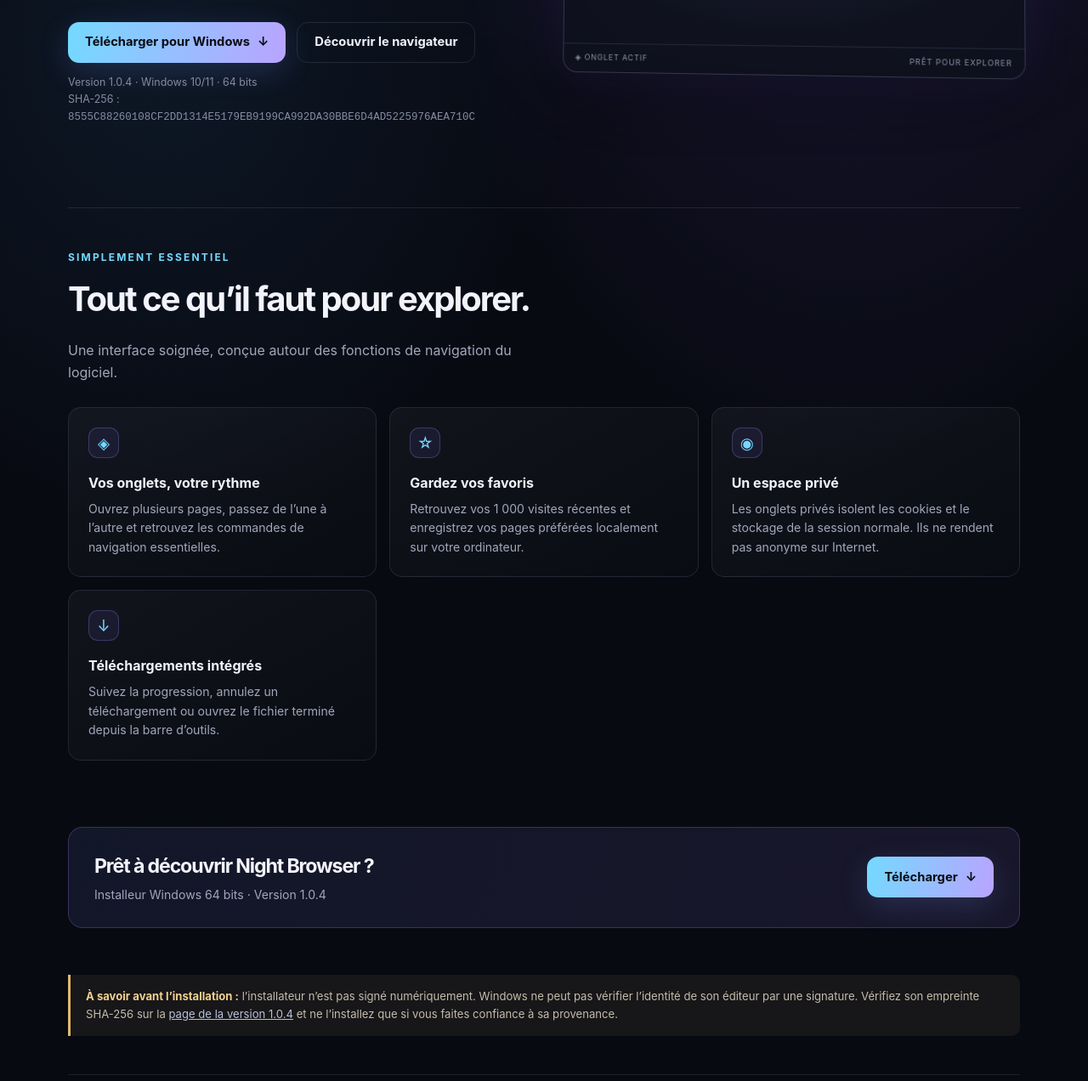
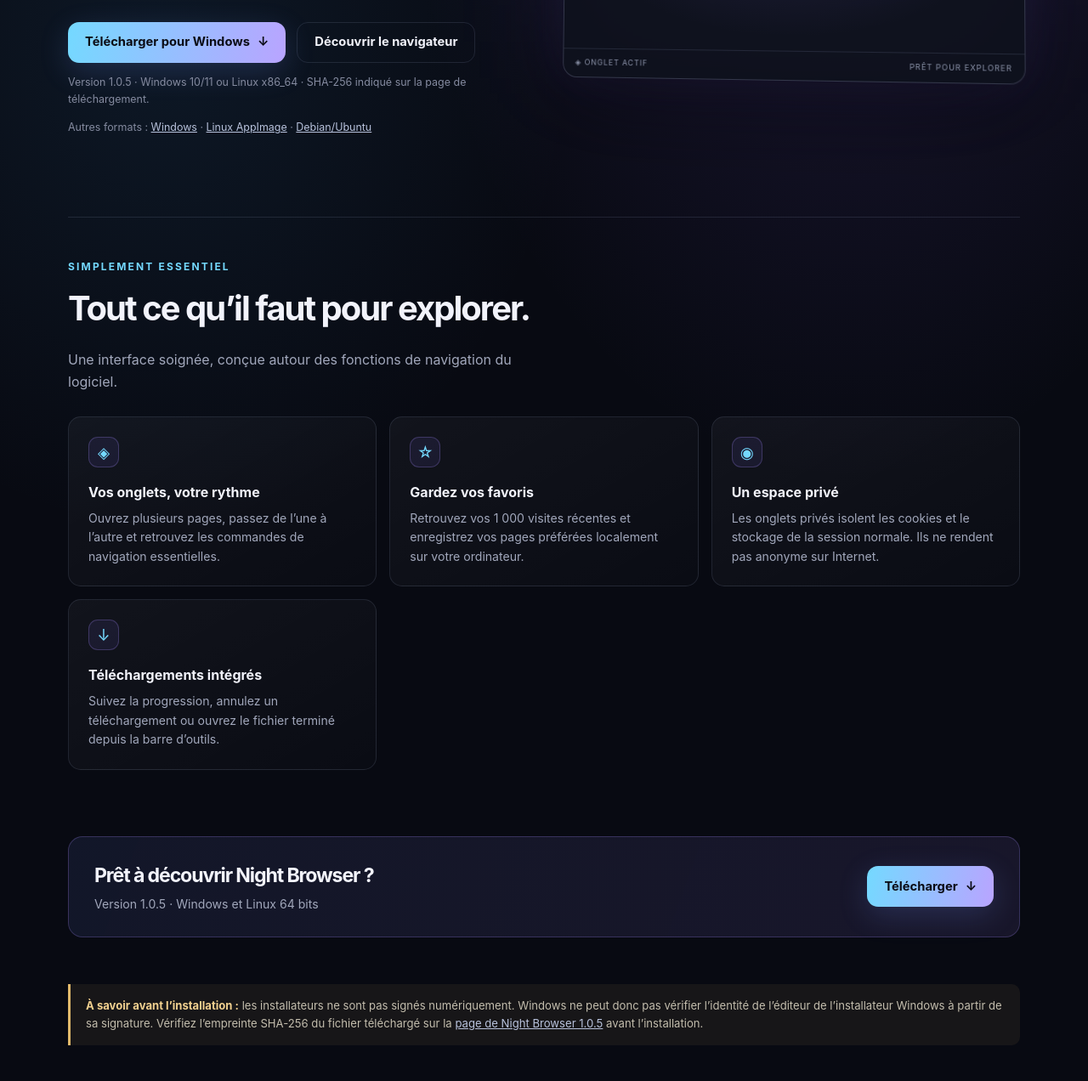
Before and after one commit to jujulian1607h/nova-browser, a plain HTML site: page index.html in a window 1280 px wide. Shown: the part 499-1771 px from the top of the page at 85% size. Drawn offline with Linux system fonts and the light colour scheme.

Commit message:
Prepare Night Browser 1.0.5 multi-platform release: index.html

```diff
--- a/index.html
+++ b/index.html
@@ -4,9 +4,9 @@
   <meta charset="utf-8">
   <meta name="viewport" content="width=device-width, initial-scale=1">
   <meta name="theme-color" content="#080a12">
-  <meta name="description" content="Découvrez Night Browser, un navigateur Windows au design futuriste, avec onglets, favoris et navigation privée.">
+  <meta name="description" content="Découvrez Night Browser pour Windows et Linux : navigateur au design futuriste, avec onglets, favoris, historique et téléchargements.">
   <meta property="og:title" content="Night Browser — Explorez autrement">
-  <meta property="og:description" content="Un navigateur Windows au design nocturne, prêt à explorer le web.">
+  <meta property="og:description" content="Un navigateur pour Windows et Linux au design nocturne, prêt à explorer le web.">
   <meta property="og:type" content="website">
   <title>Night Browser — Explorez autrement</title>
   <style>
@@ -118,14 +118,19 @@
       <div>
         <div class="eyebrow">Le web, côté nuit</div>
         <h1 id="hero-title">Explorez <span>autrement.</span></h1>
-        <p class="intro">Découvrez Night Browser : une expérience de navigation Windows au design nocturne, pensée pour garder vos onglets, vos favoris et votre espace privé à portée de main.</p>
+        <p class="intro">Découvrez Night Browser : une expérience de navigation au design nocturne pour Windows et Linux, avec vos onglets, vos favoris, votre historique et vos téléchargements à portée de main.</p>
         <div class="actions">
-          <a class="button button-primary" href="https://github.com/jujulian1607h/nova-browser/releases/download/v1.0.4/Night-Browser-Setup-1.0.4.exe" download>
+          <a class="button button-primary" id="primaryDownload" href="https://github.com/jujulian1607h/nova-browser/releases/download/v1.0.5/Night-Browser-Setup-1.0.5.exe" download>
             Télécharger pour Windows <span aria-hidden="true">↓</span>
           </a>
           <a class="button" href="#fonctionnalites">Découvrir le navigateur</a>
         </div>
-        <p class="requirements">Version 1.0.4 · Windows 10/11 · 64 bits<br>SHA-256 : <code>8555C88260108CF2DD1314E5179EB9199CA992DA30BBE6D4AD5225976AEA710C</code></p>
+        <p class="requirements" id="platformInfo">Version 1.0.5 · Windows 10/11 ou Linux x86_64 · SHA-256 indiqué sur la page de téléchargement.</p>
+        <p class="requirements download-alternatives">Autres formats :
+          <a class="text-link" href="https://github.com/jujulian1607h/nova-browser/releases/download/v1.0.5/Night-Browser-Setup-1.0.5.exe">Windows</a> ·
+          <a class="text-link" href="https://github.com/jujulian1607h/nova-browser/releases/download/v1.0.5/Night-Browser-1.0.5-x64.AppImage">Linux AppImage</a> ·
+          <a class="text-link" href="https://github.com/jujulian1607h/nova-browser/releases/download/v1.0.5/Night-Browser-1.0.5-x64.deb">Debian/Ubuntu</a>
+        </p>
       </div>
 
       <div class="preview-wrap" role="img" aria-label="Aperçu illustré de l’interface sombre de Night Browser">
@@ -172,13 +177,13 @@
     <section class="shell download" aria-labelledby="download-title">
       <div>
         <h2 id="download-title">Prêt à découvrir Night Browser ?</h2>
-        <p>Installeur Windows 64 bits · Version 1.0.4</p>
+        <p id="footerDownloadInfo">Version 1.0.5 · Windows et Linux 64 bits</p>
       </div>
-      <a class="button button-primary" href="https://github.com/jujulian1607h/nova-browser/releases/download/v1.0.4/Night-Browser-Setup-1.0.4.exe" download>Télécharger <span aria-hidden="true">↓</span></a>
+      <a class="button button-primary" id="footerDownload" href="https://github.com/jujulian1607h/nova-browser/releases/download/v1.0.5/Night-Browser-Setup-1.0.5.exe" download>Télécharger <span aria-hidden="true">↓</span></a>
     </section>
 
     <aside class="shell security" aria-label="Information de sécurité">
-      <strong>À savoir avant l’installation :</strong> l’installateur n’est pas signé numériquement. Windows ne peut pas vérifier l’identité de son éditeur par une signature. Vérifiez son empreinte SHA-256 sur la <a class="text-link" href="https://github.com/jujulian1607h/nova-browser/releases/tag/v1.0.4">page de la version 1.0.4</a> et ne l’installez que si vous faites confiance à sa provenance.
+      <strong>À savoir avant l’installation :</strong> les installateurs ne sont pas signés numériquement. Windows ne peut donc pas vérifier l’identité de l’éditeur de l’installateur Windows à partir de sa signature. Vérifiez l’empreinte SHA-256 du fichier téléchargé sur la <a class="text-link" href="https://github.com/jujulian1607h/nova-browser/releases/tag/v1.0.5">page de Night Browser 1.0.5</a> avant l’installation.
     </aside>
   </main>
 
@@ -186,5 +191,6 @@
     <span>© Night Browser · Un projet indépendant</span>
     <a class="text-link" href="https://github.com/jujulian1607h/nova-browser">Versions et informations sur GitHub</a>
   </footer>
+  <script src="download-platform.js"></script>
 </body>
 </html>
```
